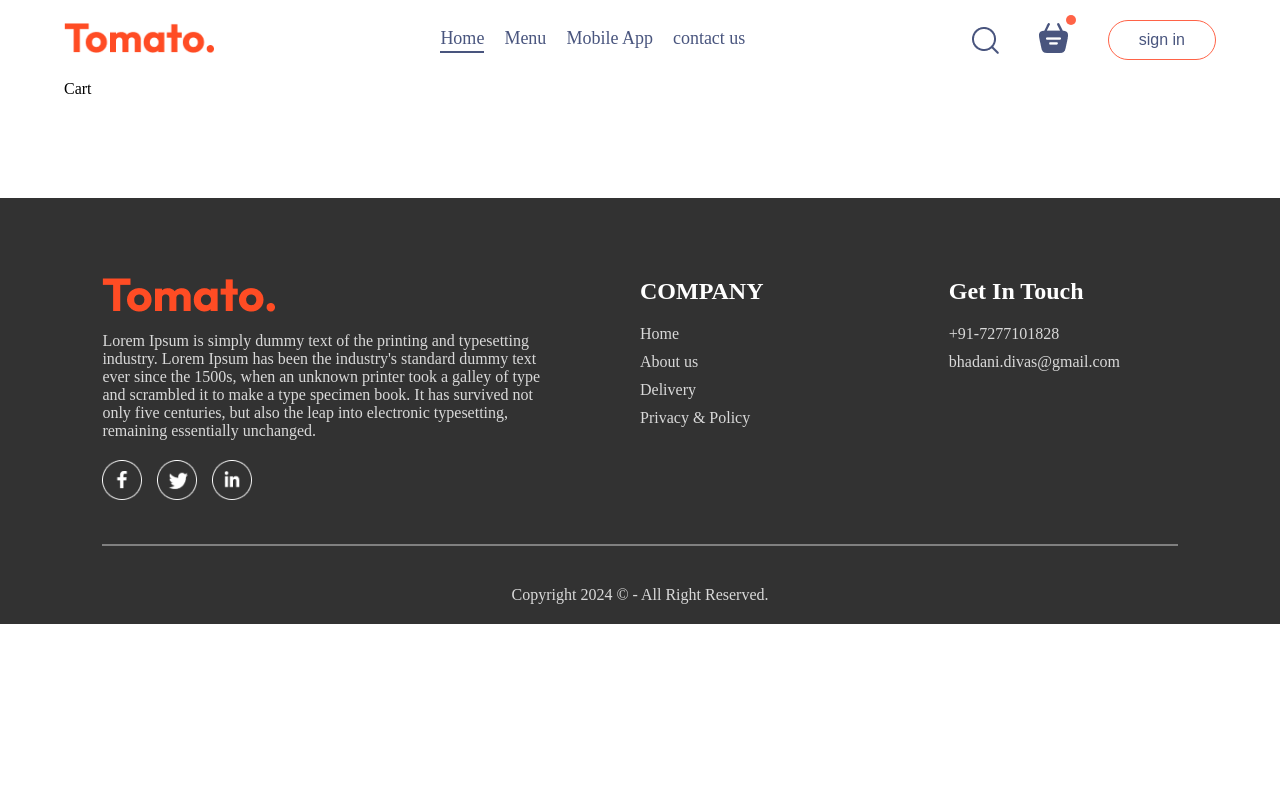
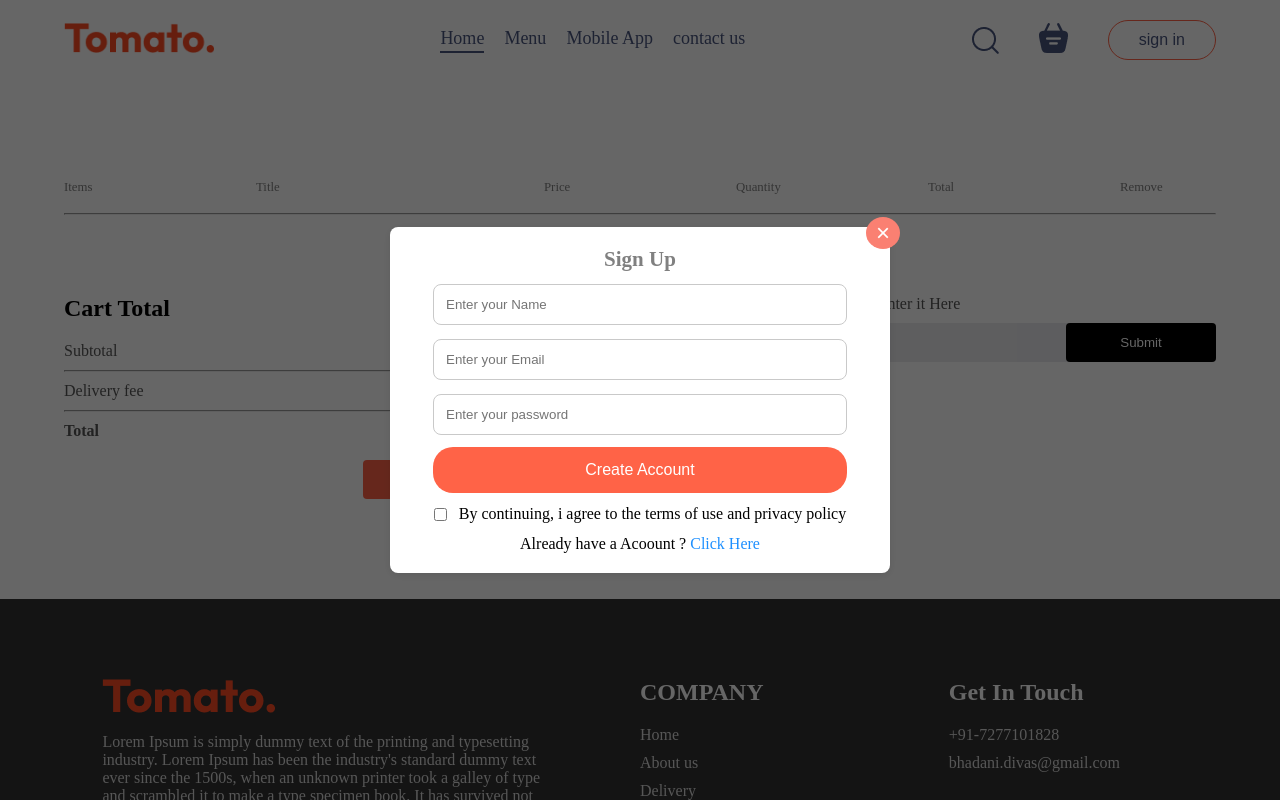
Before and after one commit to divas18/Food-Delivery, a React (Create React App) app: page /cart in a window 1280 px wide. Both pictures are taken after a click on the button "sign in". Shown: the top 800 px of the page. Built offline with nearby package versions, Linux system fonts and the light colour scheme.

Commit message:
Signin modal and cart page

```diff
--- a/public/index.html
+++ b/public/index.html
@@ -29,6 +29,7 @@
   <body>
     <noscript>You need to enable JavaScript to run this app.</noscript>
     <div id="root"></div>
+    <div id="portal"></div>
     <!--
       This HTML file is a template.
       If you open it directly in the browser, you will see an empty page.
--- a/src/App.js
+++ b/src/App.js
@@ -4,18 +4,28 @@ import Home from "./pages/Home/Home";
 import Cart from "./pages/Cart/Cart";
 import PlaceOrder from "./pages/PlaceOrder/PlaceOrder";
 import Footer from "./components/Footer/Footer";
+import { useState } from "react";
+import LoginPopup from "./components/LoginPopup/LoginPopup";
+import Modal from "./components/Modal/Modal";
 
 function App() {
+  const [showLogin, setShowLogin] = useState(false);
+  const closeModal = () => {
+    setShowLogin(false);
+  };
   return (
     <>
       <div className="App">
-        <Navbar />
+        <Navbar setShowLogin={setShowLogin} />
         <Routes>
           <Route path="/" element={<Home />}></Route>
           <Route path="/cart" element={<Cart />}></Route>
           <Route path="/order" element={<PlaceOrder />}></Route>
         </Routes>
       </div>
+      <Modal isOpen={showLogin} onClose={closeModal}>
+        <LoginPopup showLogin={showLogin} setShowLogin={setShowLogin} />
+      </Modal>
       <Footer />
     </>
   );
--- a/src/components/LoginPopup/LoginPopup.css
+++ b/src/components/LoginPopup/LoginPopup.css
@@ -0,0 +1,73 @@
+.login-popup {
+  display: grid;
+  animation: fadeIn 0.5s;
+  width: 90%;
+  margin: 0 auto;
+}
+
+.login-popup-container .login-popup-title {
+  color: #808080;
+  font-size: 14px;
+  text-align: center;
+}
+
+.login-popup-inputs {
+  display: flex;
+  flex-direction: column;
+  gap: 14px;
+  margin-top: 12px;
+}
+
+.login-popup-inputs input {
+  padding: 12px;
+  border-radius: 8px;
+  outline: none;
+  border: 1px solid #c9c9c9;
+}
+
+.login-popup-container button {
+  border: none;
+  width: 100%;
+  padding: 14px 28px;
+  border-radius: 20px;
+  margin-top: 12px;
+  background: tomato;
+  color: white;
+  font-size: 16px;
+  cursor: pointer;
+}
+
+.login-popup-container button:hover {
+  background: green;
+  transition: background 0.5s;
+}
+
+.login-popup-condition {
+  display: flex;
+  align-items: center;
+  justify-content: center;
+  gap: 12px;
+  margin-top: 12px;
+}
+
+.login-popup-condition input {
+    cursor: pointer;
+}
+
+.login-popup-condition label {
+    cursor: pointer;
+}
+
+.account-status {
+    margin-top: 12px;
+    text-align: center;
+
+    span {
+        color: dodgerblue;
+        cursor: pointer;
+    }
+
+    span:hover {
+        text-decoration: underline;
+    }
+}
--- a/src/components/LoginPopup/LoginPopup.jsx
+++ b/src/components/LoginPopup/LoginPopup.jsx
@@ -1,8 +1,43 @@
-import React from "react";
+import React, { useState } from "react";
 import "./LoginPopup.css";
 
-const LoginPopup = () => {
-  return <div>LoginPopup</div>;
+const LoginPopup = ({ showLogin, setShowLogin }) => {
+  const [currState, setCurrState] = useState("Sign Up");
+  const handleFormSubmit = (e) => {
+    // e.preventDefault();
+  }
+  return (
+    <div className="login-popup">
+      <form className="login-popup-container">
+        <div className="login-popup-title">
+          <h2>{currState}</h2>
+        </div>
+        <div className="login-popup-inputs">
+          {currState === "Sign Up" && (
+            <input type="text" placeholder="Enter your Name" required />
+          )}
+          <input type="email" placeholder="Enter your Email" required />
+          <input type="password" placeholder="Enter your password" required />
+        </div>
+        <button onClick={handleFormSubmit}>{currState === "Sign Up" ? "Create Account" : "Login"}</button>
+        <div className="login-popup-condition">
+          <input type="checkbox" id="checkbox" required />
+          <label htmlFor="checkbox">By continuing, i agree to the terms of use and privacy policy</label>
+        </div>
+        {currState === "Sign Up" ? (
+          <p className="account-status">
+            Already have a Acoount ?{" "}
+            <span onClick={() => setCurrState("Login")}>Click Here</span>
+          </p>
+        ) : (
+          <p className="account-status">
+            Create a new Acoount ?{" "}
+            <span onClick={() => setCurrState("Sign Up")}>Click Here</span>
+          </p>
+        )}
+      </form>
+    </div>
+  );
 };
 
 export default LoginPopup;
--- /dev/null
+++ b/src/components/Modal/Modal.css
@@ -0,0 +1,48 @@
+/* src/Modal.css */
+.modal-overlay {
+  position: fixed;
+  top: 0;
+  left: 0;
+  right: 0;
+  bottom: 0;
+  background: rgba(0, 0, 0, 0.6);
+  display: flex;
+  align-items: center;
+  justify-content: center;
+  z-index: 1000;
+}
+
+.modal-content {
+  background: #fff;
+  padding: 20px;
+  border-radius: 8px;
+  max-width: 500px;
+  width: 100%;
+  box-shadow: 0 2px 10px rgba(0, 0, 0, 0.1);
+  position: relative;
+}
+
+.modal-close {
+  position: absolute;
+  top: -10px;
+  right: -10px;
+  background: none;
+  border: none;
+  cursor: pointer;
+  background: salmon;
+  border-radius: 50%;
+  padding: 2px 10px;
+  color: white;
+  font-size: 24px;
+}
+
+.modal-close:hover {
+  background: red;
+  transition: background ease-in 0.2s;
+}
+
+@media (max-width: 750px) {
+  .modal-content {
+    width: 90%;
+  }
+}
--- /dev/null
+++ b/src/components/Modal/Modal.jsx
@@ -0,0 +1,22 @@
+// src/Modal.js
+import React from "react";
+import ReactDOM from "react-dom";
+import "./Modal.css";
+
+const Modal = ({ isOpen, onClose, children }) => {
+  if (!isOpen) return null;
+
+  return ReactDOM.createPortal(
+    <div className="modal-overlay" onClick={onClose}>
+      <div className="modal-content" onClick={(e) => e.stopPropagation()}>
+        <button className="modal-close" onClick={onClose}>
+          &times;
+        </button>
+        {children}
+      </div>
+    </div>,
+    document.getElementById("portal")
+  );
+};
+
+export default Modal;
--- a/src/components/Navbar/Navbar.css
+++ b/src/components/Navbar/Navbar.css
@@ -50,11 +50,11 @@
   border: 1px solid black;
 }
 
-.navbar-search-icon {
+.navbar-basket-icon {
   position: relative;
 }
 
-.navbar-search-icon .dot {
+.navbar-basket-icon .dot {
   position: absolute;
   min-width: 10px;
   min-height: 10px;
--- a/src/components/Navbar/Navbar.jsx
+++ b/src/components/Navbar/Navbar.jsx
@@ -1,15 +1,17 @@
-import React, { useState } from "react";
+import React, { useContext, useState } from "react";
 import "./Navbar.css";
 import { assets } from "../../assets/assets";
 import { Link } from "react-router-dom";
+import { StoreContext } from "../../context/StoreContext";
 
-const Navbar = () => {
+const Navbar = ({ setShowLogin }) => {
   const [menu, setMenu] = useState("home");
+  const { getTotalCartAmount } = useContext(StoreContext);
   return (
     <div className="navbar">
-      <a href="/">
+      <Link to="/">
         <img src={assets.logo} alt="logo" className="logo" />
-      </a>
+      </Link>
       <ul className="navbar-menu">
         <Link
           onClick={() => {
@@ -38,7 +40,7 @@ const Navbar = () => {
           Mobile App
         </a>
         <a
-         href="#footer"
+          href="#footer"
           onClick={() => {
             setMenu("contact-us");
           }}
@@ -49,11 +51,13 @@ const Navbar = () => {
       </ul>
       <div className="navbar-right">
         <img src={assets.search_icon} alt="search icon" />
-        <div className="navbar-search-icon">
-          <img src={assets.basket_icon} alt="basket icon" />
-          <div className="dot"></div>
+        <div className="navbar-basket-icon">
+          <Link to="/cart">
+            <img src={assets.basket_icon} alt="basket icon" />
+          </Link>
+          {getTotalCartAmount() > 0 && <div className="dot"></div>}
         </div>
-        <button>sign in</button>
+        <button onClick={() => setShowLogin((prev) => !prev)}>sign in</button>
       </div>
     </div>
   );
--- a/src/context/StoreContext.js
+++ b/src/context/StoreContext.js
@@ -17,17 +17,30 @@ const StoreContextProvider = (props) => {
     setCartItems((prev) => ({ ...prev, [itemId]: prev[itemId] - 1 }));
   };
 
+  const getTotalCartAmount = () => {
+    let totalAmount = 0;
+
+    for (const item in cartItems) {
+      if (cartItems[item] > 0) {
+        let itemInfo = food_list.find((product) => product._id === item);
+        totalAmount += itemInfo.price * cartItems[item];
+      }
+    }
+    return totalAmount;
+  };
+
   const contextValue = {
     food_list,
     cartItems,
     setCartItems,
     addToCart,
     removeFromCart,
+    getTotalCartAmount
   };
 
   useEffect(() => {
-console.log(cartItems);
-  }, [cartItems])
+    console.log(cartItems);
+  }, [cartItems]);
 
   return (
     <StoreContext.Provider value={contextValue}>
--- a/src/pages/Cart/Cart.css
+++ b/src/pages/Cart/Cart.css
@@ -0,0 +1,108 @@
+.cart {
+    margin-top: 100px;
+}
+
+.cart-items-title {
+    display: grid;
+    grid-template-columns: 1fr 1.5fr 1fr 1fr 1fr 0.5fr;
+    align-items: center;
+    color: gray;
+    font-size: max(1vw, 12px);
+}
+
+.cart-items-item {
+    margin: 10px 0;
+    color: black;
+
+    img {
+        width: 70px;
+        border-radius: 8px;
+    }
+
+    .cross {
+        cursor: pointer;
+    }
+}
+
+.cart hr {
+    height: 1px;
+    background-color: #e2e2e2;
+}
+
+.cart-bottom {
+    margin-top: 80px;
+    display: flex;
+    justify-content: space-between;
+    gap: max(12vw, 20px);
+}
+
+.cart-total {
+    flex: 1;
+    display: flex;
+    flex-direction: column;
+    gap: 20px;
+}
+
+.cart-total-details {
+    display: flex;
+    justify-content: space-between;
+    color: #555;
+}
+
+.cart-total hr {
+    margin: 10px 0;
+}
+
+.cart-total button {
+    border: none;
+    color: white;
+    background-color: tomato;
+    width: max(15vw, 200px);
+    padding: 12px 0;
+    border-radius: 4px;
+    margin-left: auto;
+    cursor: pointer;
+}
+
+.cart-promocode {
+    flex: 1;
+}
+
+.cart-promocode p {
+    color: #555;
+}
+
+.card-promocode-input {
+    margin-top: 10px;
+    display: flex;
+    justify-content: space-between;
+    align-items: center;
+    background-color: #eaeaee;
+    border-radius: 4px;
+}
+
+.card-promocode-input input {
+    background: transparent;
+    outline: none;
+    border: none;
+    padding-left: 10px;
+}
+
+.card-promocode-input button {
+    width: max(10vw, 150px);
+    padding: 12px 5px;
+    background-color: black;
+    color: white;
+    border: none;
+    border-radius: 4px;
+}
+
+@media (max-width: 750px) {
+    .cart-bottom {
+        flex-direction: column-reverse;
+    }
+
+    .cart-promocode {
+        justify-content: start;
+    }
+}
--- a/src/pages/Cart/Cart.jsx
+++ b/src/pages/Cart/Cart.jsx
@@ -1,10 +1,83 @@
-import React from 'react'
-import "./Cart.css"
+import React, { useContext } from "react";
+import "./Cart.css";
+import { StoreContext } from "../../context/StoreContext";
 
 const Cart = () => {
+  const { cartItems, food_list, removeFromCart, getTotalCartAmount } =
+    useContext(StoreContext);
+  const deliveryFee = 2;
   return (
-    <div>Cart</div>
-  )
-}
+    <div className="cart">
+      <div className="cart-items">
+        <div className="cart-items-title">
+          <p>Items</p>
+          <p>Title</p>
+          <p>Price</p>
+          <p>Quantity</p>
+          <p>Total</p>
+          <p>Remove</p>
+        </div>
+        <br />
+        <hr />
+        {food_list.map((item, index) => {
+          if (cartItems[item._id]) {
+            return (
+              <>
+                <div className="cart-items-title cart-items-item">
+                  <img src={item.image} alt="" />
+                  <p>{item.name}</p>
+                  <p>{item.price}</p>
+                  <p>{cartItems[item._id]}</p>
+                  <p>{cartItems[item._id] * item.price}</p>
+                  <p
+                    className="cross"
+                    onClick={() => {
+                      removeFromCart(item._id);
+                    }}
+                  >
+                    X
+                  </p>
+                </div>
+                <hr />
+              </>
+            );
+          }
+        })}
+      </div>
 
-export default Cart
+      <div className="cart-bottom">
+        <div className="cart-total">
+          <h2>Cart Total</h2>
+          <div>
+            <div className="cart-total-details">
+              <p>Subtotal</p>
+              <p>${getTotalCartAmount()}</p>
+            </div>
+            <hr />
+            <div className="cart-total-details">
+              <p>Delivery fee</p>
+              <p>${deliveryFee}</p>
+            </div>
+            <hr />
+            <div className="cart-total-details">
+              <b>Total</b>
+              <b>${getTotalCartAmount() + deliveryFee}</b>
+            </div>
+          </div>
+          <button>Proceed to Checkout</button>
+        </div>
+        <div className="cart-promocode">
+          <div>
+            <p>If you have promo code, Enter it Here</p>
+            <div className="card-promocode-input">
+              <input type="text" placeholder="Promo code" />
+              <button>Submit</button>
+            </div>
+          </div>
+        </div>
+      </div>
+    </div>
+  );
+};
+
+export default Cart;
```
